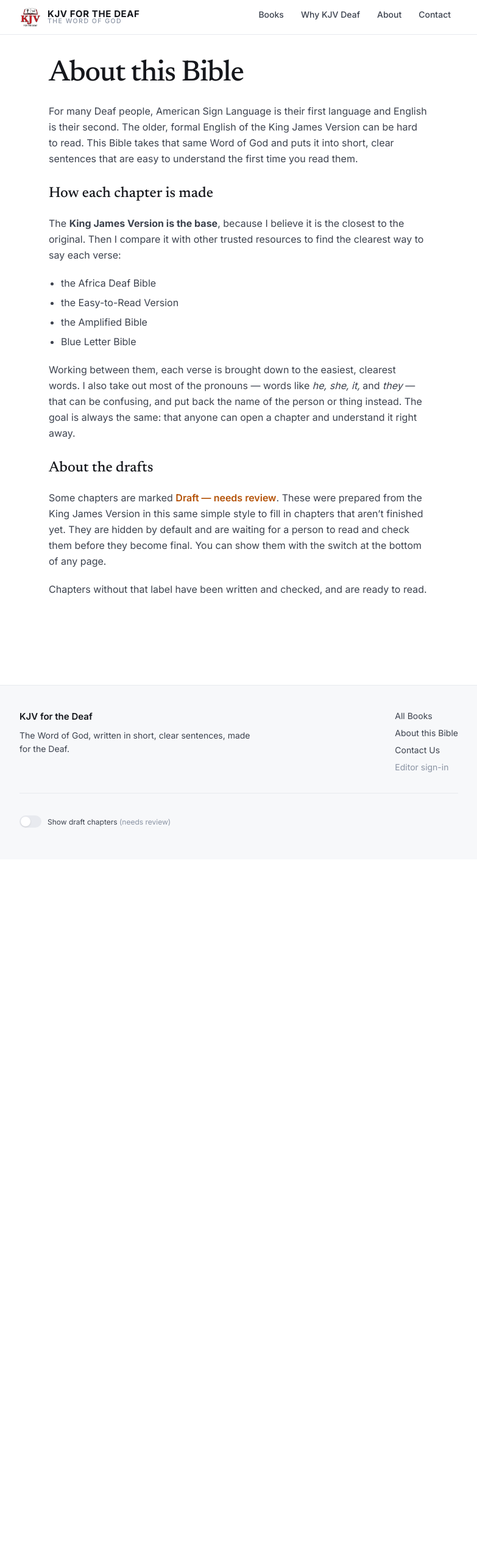
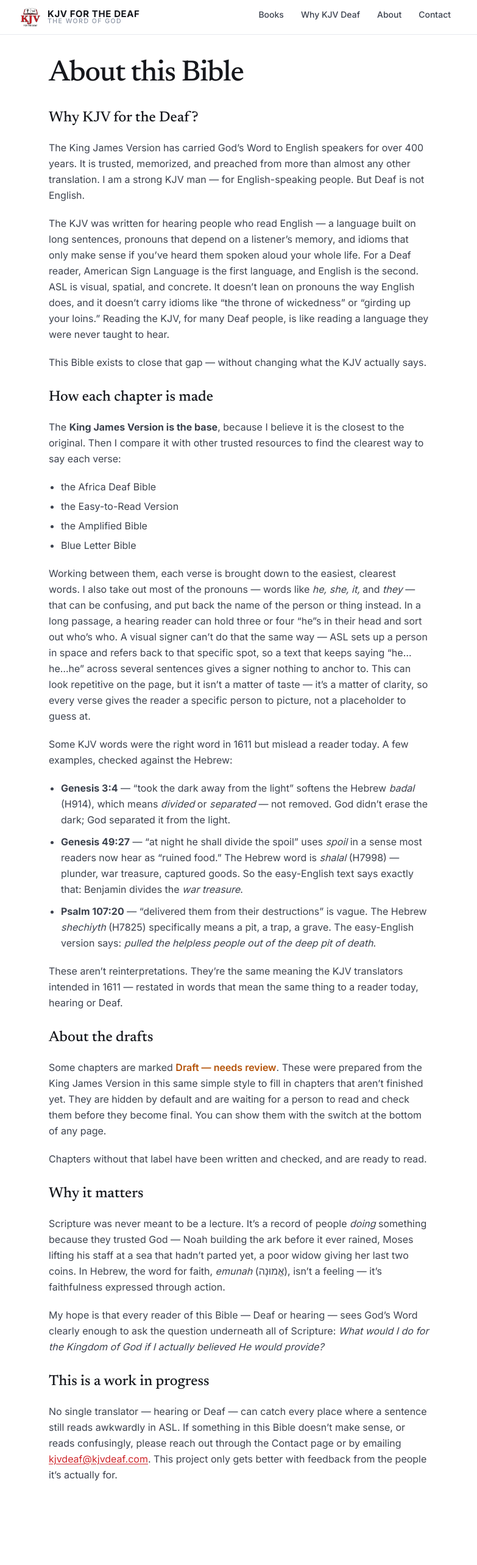
Before and after one commit to edesent/kjvdeaf, a Next.js app: page /about in a window 1280 px wide. Shown: the top 2566 px of the page at 61% size, without its empty margins (248-1031 px from the left). Before the commit the page ends 1409 px from the top, so only its background shows below. Built offline with nearby package versions, Linux system fonts and the light colour scheme.

Commit message:
Merge "Why KJV for the Deaf" content into the existing About page, alongside the current methodology/drafts content

```diff
--- a/app/about/page.tsx
+++ b/app/about/page.tsx
@@ -2,7 +2,7 @@
 
 export const metadata: Metadata = {
   title: "About this Bible",
-  description: "How the simple-English text of KJV for the Deaf is prepared.",
+  description: "Why this Bible exists, and how the simple-English text of KJV for the Deaf is prepared.",
 };
 
 export default function AboutPage() {
@@ -13,12 +13,30 @@
       </h1>
 
       <div className="mt-6 space-y-5 text-[16px] leading-relaxed text-ink-soft">
+        <h2 className="pt-2 font-serif text-2xl font-medium text-ink">
+          Why KJV for the Deaf?
+        </h2>
         <p>
-          For many Deaf people, American Sign Language is their first language and
-          English is their second. The older, formal English of the King James
-          Version can be hard to read. This Bible takes that same Word of God and
-          puts it into short, clear sentences that are easy to understand the first
-          time you read them.
+          The King James Version has carried God&rsquo;s Word to English
+          speakers for over 400 years. It is trusted, memorized, and preached
+          from more than almost any other translation. I am a strong KJV man
+          &mdash; for English-speaking people. But Deaf is not English.
+        </p>
+        <p>
+          The KJV was written for hearing people who read English &mdash; a
+          language built on long sentences, pronouns that depend on a
+          listener&rsquo;s memory, and idioms that only make sense if
+          you&rsquo;ve heard them spoken aloud your whole life. For a Deaf
+          reader, American Sign Language is the first language, and English
+          is the second. ASL is visual, spatial, and concrete. It doesn&rsquo;t
+          lean on pronouns the way English does, and it doesn&rsquo;t carry
+          idioms like &ldquo;the throne of wickedness&rdquo; or &ldquo;girding
+          up your loins.&rdquo; Reading the KJV, for many Deaf people, is like
+          reading a language they were never taught to hear.
+        </p>
+        <p>
+          This Bible exists to close that gap &mdash; without changing what
+          the KJV actually says.
         </p>
 
         <h2 className="pt-2 font-serif text-2xl font-medium text-ink">
@@ -39,8 +57,48 @@
           Working between them, each verse is brought down to the easiest, clearest
           words. I also take out most of the pronouns — words like{" "}
           <em>he, she, it,</em> and <em>they</em> — that can be confusing, and put
-          back the name of the person or thing instead. The goal is always the same:
-          that anyone can open a chapter and understand it right away.
+          back the name of the person or thing instead. In a long passage, a
+          hearing reader can hold three or four &ldquo;he&rdquo;s in their head and
+          sort out who&rsquo;s who. A visual signer can&rsquo;t do that the same
+          way — ASL sets up a person in space and refers back to that specific
+          spot, so a text that keeps saying &ldquo;he&hellip;he&hellip;he&rdquo;
+          across several sentences gives a signer nothing to anchor to. This can
+          look repetitive on the page, but it isn&rsquo;t a matter of taste —
+          it&rsquo;s a matter of clarity, so every verse gives the reader a
+          specific person to picture, not a placeholder to guess at.
+        </p>
+        <p>
+          Some KJV words were the right word in 1611 but mislead a reader today. A
+          few examples, checked against the Hebrew:
+        </p>
+        <ul className="ml-5 list-disc space-y-2.5">
+          <li>
+            <strong>Genesis 3:4</strong> &mdash; &ldquo;took the dark away
+            from the light&rdquo; softens the Hebrew <em>badal</em> (H914),
+            which means <em>divided</em> or <em>separated</em> &mdash; not
+            removed. God didn&rsquo;t erase the dark; God separated it from
+            the light.
+          </li>
+          <li>
+            <strong>Genesis 49:27</strong> &mdash; &ldquo;at night he shall
+            divide the spoil&rdquo; uses <em>spoil</em> in a sense most
+            readers now hear as &ldquo;ruined food.&rdquo; The Hebrew word is{" "}
+            <em>shalal</em> (H7998) &mdash; plunder, war treasure, captured
+            goods. So the easy-English text says exactly that: Benjamin
+            divides the <em>war treasure</em>.
+          </li>
+          <li>
+            <strong>Psalm 107:20</strong> &mdash; &ldquo;delivered them from
+            their destructions&rdquo; is vague. The Hebrew <em>shechiyth</em>{" "}
+            (H7825) specifically means a pit, a trap, a grave. The
+            easy-English version says: <em>pulled the helpless people out of
+            the deep pit of death</em>.
+          </li>
+        </ul>
+        <p>
+          These aren&rsquo;t reinterpretations. They&rsquo;re the same meaning
+          the KJV translators intended in 1611 &mdash; restated in words that
+          mean the same thing to a reader today, hearing or Deaf.
         </p>
 
         <h2 className="pt-2 font-serif text-2xl font-medium text-ink">
@@ -58,6 +116,43 @@
           Chapters without that label have been written and checked, and are ready
           to read.
         </p>
+
+        <h2 className="pt-2 font-serif text-2xl font-medium text-ink">
+          Why it matters
+        </h2>
+        <p>
+          Scripture was never meant to be a lecture. It&rsquo;s a record of
+          people <em>doing</em> something because they trusted God &mdash;
+          Noah building the ark before it ever rained, Moses lifting his
+          staff at a sea that hadn&rsquo;t parted yet, a poor widow giving her
+          last two coins. In Hebrew, the word for faith, <em>emunah</em>{" "}
+          (אֱמוּנָה), isn&rsquo;t a feeling &mdash; it&rsquo;s faithfulness
+          expressed through action.
+        </p>
+        <p>
+          My hope is that every reader of this Bible &mdash; Deaf or hearing
+          &mdash; sees God&rsquo;s Word clearly enough to ask the question
+          underneath all of Scripture: <em>What would I do for the Kingdom of
+          God if I actually believed He would provide?</em>
+        </p>
+
+        <h2 className="pt-2 font-serif text-2xl font-medium text-ink">
+          This is a work in progress
+        </h2>
+        <p>
+          No single translator &mdash; hearing or Deaf &mdash; can catch every
+          place where a sentence still reads awkwardly in ASL. If something in
+          this Bible doesn&rsquo;t make sense, or reads confusingly, please
+          reach out through the Contact page or by emailing{" "}
+          <a
+            href="mailto:kjvdeaf@kjvdeaf.com"
+            className="text-accent underline underline-offset-2"
+          >
+            kjvdeaf@kjvdeaf.com
+          </a>
+          . This project only gets better with feedback from the people
+          it&rsquo;s actually for.
+        </p>
       </div>
     </div>
   );
```
